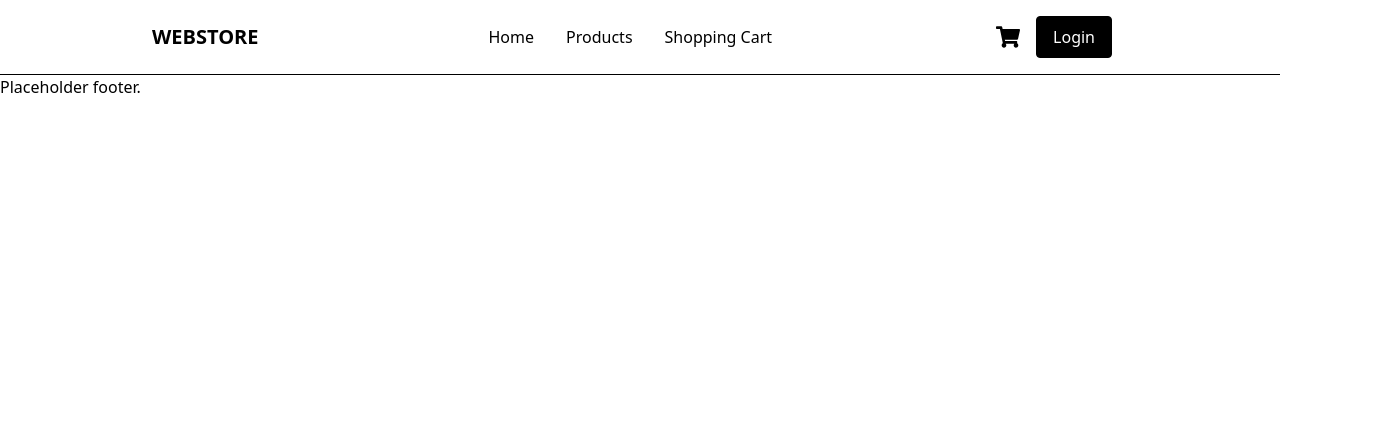
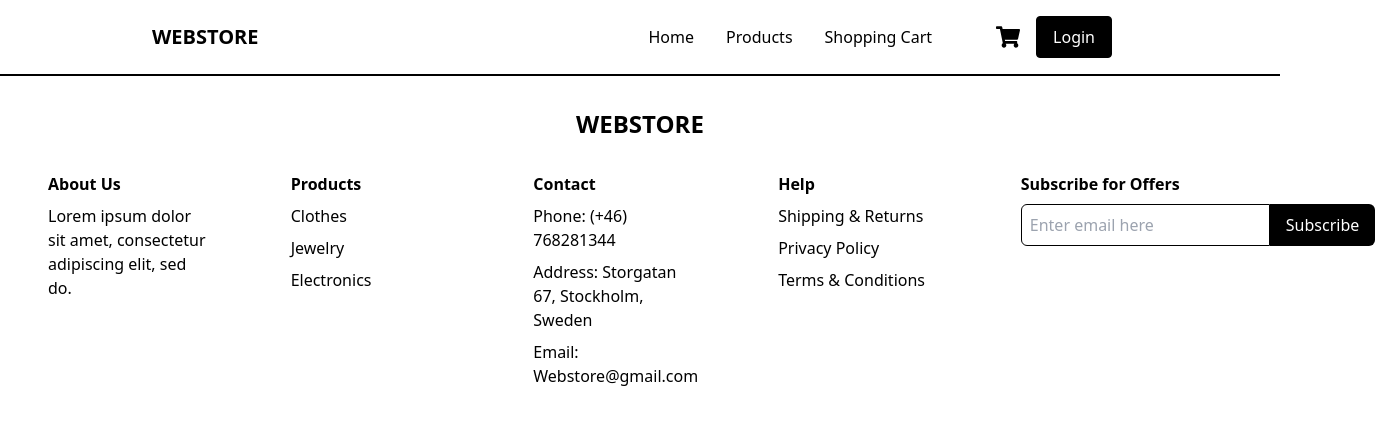
Before and after one commit to arman-mani/clojel-webstore, a React (Vite) app: page /cart in a window 1280 px wide. Shown: the top 424 px of the page, 1375 px wide, since content can reach past the window. Built offline with nearby package versions, Linux system fonts and the light colour scheme.

Commit message:
small change in header, added footer and put output.css on gitignore

```diff
--- a/src/components/Footer.jsx
+++ b/src/components/Footer.jsx
@@ -1,9 +1,66 @@
 import React from "react";
 
-const Footer = () => (
-  <footer>
-    <p>Placeholder footer.</p>
-  </footer>
-);
+const Footer = () => {
+  return (
+    <>
+      <div className="border-t border-solid border-black w-screen"></div>
+      <footer className="bg-white text-black py-8">
+        <div className="container mx-auto px-6 lg:px-8 flex flex-col items-center">
+          <div className="text-center mb-8">
+            <h1 className="font-bold text-2xl">WEBSTORE</h1>
+          </div>
+          <div className="w-full grid grid-cols-1  md:grid-cols-2 lg:flex lg:justify-between lg:space-x-8 mb-4 gap-4">
+            <div className="w-full lg:w-1/5 mb- lg:mb-0 px-4">
+              <h3 className="font-semibold mb-2">About Us</h3>
+              <p className="text-black max-w-sm">
+                Lorem ipsum dolor sit amet, consectetur adipiscing elit, sed do.
+              </p>
+            </div>
+            <div className="w-full lg:w-1/5 mb-2 lg:mb-0 px-4">
+              <h3 className="font-semibold mb-2">Products</h3>
+              <ul>
+                <li className="mb-2">Clothes</li>
+                <li className="mb-2">Jewelry</li>
+                <li className="mb-2">Electronics</li>
+              </ul>
+            </div>
+            <div className="w-full lg:w-1/5 mb-2 lg:mb-0 px-4">
+              <h3 className="font-semibold mb-2">Contact</h3>
+              <ul>
+                <li className="mb-2">Phone: (+46) 768281344</li>
+                <li className="mb-2">
+                  Address: Storgatan 67, Stockholm, Sweden
+                </li>
+                <li className="mb-2">Email: Webstore@gmail.com</li>
+              </ul>
+            </div>
+            <div className="w-full lg:w-1/5 mb-2 lg:mb-0 px-4">
+              <h3 className="font-semibold mb-2">Help</h3>
+              <ul>
+                <li className="mb-2">Shipping & Returns</li>
+                <li className="mb-2">Privacy Policy</li>
+                <li className="mb-2">Terms & Conditions</li>
+              </ul>
+            </div>
+
+            <div className="w-full lg:w-1/5 px-4 mt-4 lg:mt-0">
+              <h3 className="font-semibold mb-2">Subscribe for Offers</h3>
+              <div className="flex">
+                <input
+                  type="email"
+                  placeholder="Enter email here"
+                  className="border border-black border-solid rounded-l-md p-2 flex-grow"
+                />
+                <button className="bg-black text-white px-4 py-2 rounded-r-md">
+                  Subscribe
+                </button>
+              </div>
+            </div>
+          </div>
+        </div>
+      </footer>
+    </>
+  );
+};
 
 export default Footer;
--- a/src/components/Header.jsx
+++ b/src/components/Header.jsx
@@ -17,7 +17,7 @@ const Header = () => {
         <nav className="flex items-center">
           {(isTablet || isDesktop) && (
             <div className="flex items-center">
-              <ul className="flex space-x-8 mr-56">
+              <ul className="flex space-x-8 mr-16">
                 <li>
                   <a href="/" className="hover:text-gray-600">
                     Home
@@ -76,7 +76,7 @@ const Header = () => {
                     fill="none"
                     viewBox="0 0 24 24"
                     stroke="currentColor"
-                    className="h-6 w-6 absolute top-4 right-4 cursor-pointer"
+                    className="h-6 w-6 absolute top-6 right-6 cursor-pointer"
                     onClick={() => setIsOpen(false)}
                   >
                     <path
```
Also changed, not shown: 1 other file (tests, documents, lock files or other folders).
